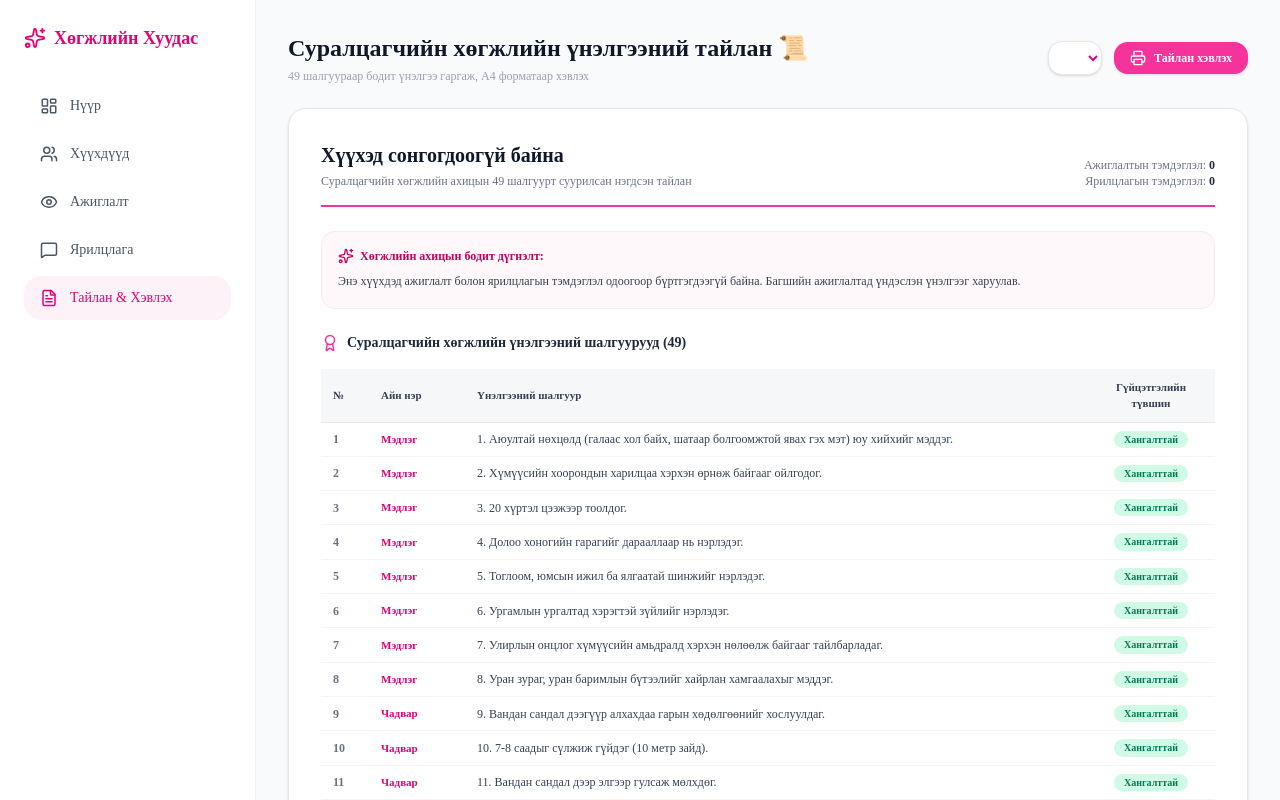
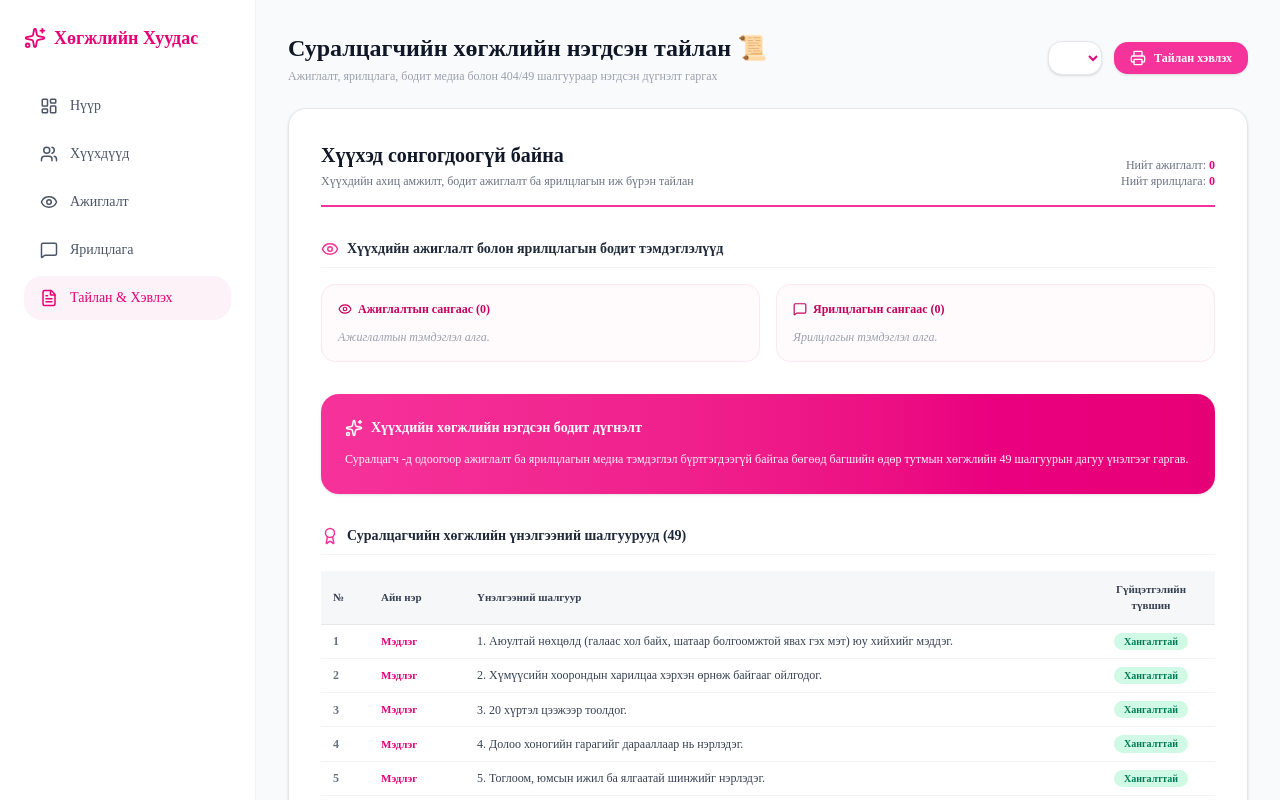
Before and after one commit to munkhtuya9508-cell/kindergarten-app, a Next.js app: page /reports in a window 1280 px wide. Shown: the top 800 px of the page. Built offline with nearby package versions, Linux system fonts and the light colour scheme.

Commit message:
Include media previews and comprehensive evaluation summary in reports page

```diff
--- a/app/reports/page.tsx
+++ b/app/reports/page.tsx
@@ -1,7 +1,16 @@
 "use client";
 
 import React, { useState, useEffect } from "react";
-import { Printer, FileText, CheckCircle2, User, Sparkles, Award } from "lucide-react";
+import {
+  Printer,
+  Sparkles,
+  Award,
+  Eye,
+  MessageSquare,
+  Image as ImageIcon,
+  Video,
+  Calendar,
+} from "lucide-react";
 
 // 49 Шалгуур үзүүлэлтийн жагсаалт
 const EVALUATION_CRITERIA = [
@@ -68,7 +77,6 @@ export default function ReportsPage() {
   const [selectedChild, setSelectedChild] = useState<string>("");
 
   useEffect(() => {
-    // Хүүхдүүд, Ажиглалт, Ярилцлагын өгөгдлийг localStorage-оос автоматаар унших
     const savedChildren = localStorage.getItem("app_children");
     const savedObs = localStorage.getItem("app_observations");
     const savedInt = localStorage.getItem("app_interviews");
@@ -98,25 +106,23 @@ export default function ReportsPage() {
     }
   }, []);
 
-  // Сонгогдсон хүүхдийн ажиглалт ба ярилцлагуудыг шүүх
   const currentObs = observations.filter((o) => o.child === selectedChild);
   const currentInt = interviews.filter((i) => i.child === selectedChild);
 
-  // Хэвлэх функц
   const handlePrint = () => {
     window.print();
   };
 
   return (
     <div className="space-y-6 max-w-5xl">
-      {/* Дээд хэсгийн удирдлага (Хэвлэх үед харагдахгүй print:hidden) */}
+      {/* Дээд цэс */}
       <div className="flex justify-between items-center flex-wrap gap-4 print:hidden">
         <div>
           <h1 className="text-2xl font-bold text-gray-900 flex items-center gap-2">
-            Суралцагчийн хөгжлийн үнэлгээний тайлан 📜
+            Суралцагчийн хөгжлийн нэгдсэн тайлан 📜
           </h1>
           <p className="text-xs text-gray-400 mt-1">
-            49 шалгуураар бодит үнэлгээ гаргаж, А4 форматаар хэвлэх
+            Ажиглалт, ярилцлага, бодит медиа болон 404/49 шалгуураар нэгдсэн дүгнэлт гаргах
           </p>
         </div>
 
@@ -145,38 +151,104 @@ export default function ReportsPage() {
         </div>
       </div>
 
-      {/* ХЭВЛЭХ БОЛОН ДЭЛГЭЦЭЭР ХАРАГДАХ ТАЙЛАНГИЙН А4 ХҮҮДАС */}
-      <div className="bg-white p-8 rounded-2xl border border-gray-200 shadow-sm space-y-6 print:p-0 print:border-none print:shadow-none">
+      {/* ХЭВЛЭХ БОЛОН А4 ТАЙЛАНГИЙН ЭХ БҮТЭЦ */}
+      <div className="bg-white p-8 rounded-2xl border border-gray-200 shadow-sm space-y-8 print:p-0 print:border-none print:shadow-none">
 
-        {/* Хүүхдийн ерөнхий мэдээллийн толгой */}
+        {/* 1. Толгой хэсэг */}
         <div className="border-b-2 border-pink-500 pb-4 flex justify-between items-end">
           <div>
             <h2 className="text-xl font-bold text-gray-900">{selectedChild || "Хүүхэд сонгогдоогүй байна"}</h2>
             <p className="text-xs text-gray-500 mt-1">
-              Суралцагчийн хөгжлийн ахицын 49 шалгуурт суурилсан нэгдсэн тайлан
+              Хүүхдийн ахиц амжилт, бодит ажиглалт ба ярилцлагын иж бүрэн тайлан
             </p>
           </div>
           <div className="text-right text-xs text-gray-500">
-            <p>Ажиглалтын тэмдэглэл: <span className="font-bold text-gray-800">{currentObs.length}</span></p>
-            <p>Ярилцлагын тэмдэглэл: <span className="font-bold text-gray-800">{currentInt.length}</span></p>
+            <p>Нийт ажиглалт: <span className="font-bold text-pink-600">{currentObs.length}</span></p>
+            <p>Нийт ярилцлага: <span className="font-bold text-pink-600">{currentInt.length}</span></p>
           </div>
         </div>
 
-        {/* AI Санал дүгнэлт / Ахицын тойм */}
-        <div className="bg-pink-50/50 p-4 rounded-xl border border-pink-100 space-y-2">
-          <h3 className="text-xs font-bold text-pink-700 flex items-center gap-1.5">
-            <Sparkles size={16} /> Хөгжлийн ахицын бодит дүгнэлт:
+        {/* 2. БОДИТ БАТАЛГААЖУУЛАХ МЕДИА ХЭСЭГ (Ажиглалт ба Ярилцлагууд) */}
+        <div className="space-y-4">
+          <h3 className="text-sm font-bold text-gray-800 flex items-center gap-2 border-b border-gray-100 pb-2">
+            <Eye className="text-pink-500" size={18} /> Хүүхдийн ажиглалт болон ярилцлагын бодит тэмдэглэлүүд
           </h3>
-          <p className="text-xs text-gray-700 leading-relaxed">
+
+          <div className="grid grid-cols-1 md:grid-cols-2 gap-4">
+            {/* Ажиглалтын хэсэг */}
+            <div className="bg-pink-50/30 p-4 rounded-xl border border-pink-100 space-y-3">
+              <h4 className="text-xs font-bold text-pink-700 flex items-center gap-1.5">
+                <Eye size={14} /> Ажиглалтын сангаас ({currentObs.length})
+              </h4>
+              {currentObs.length > 0 ? (
+                currentObs.map((obs) => (
+                  <div key={obs.id} className="bg-white p-3 rounded-lg border border-gray-100 space-y-2">
+                    <div className="flex justify-between text-[11px] text-gray-400">
+                      <span>{obs.date}</span>
+                    </div>
+                    <p className="text-xs text-gray-700">{obs.note}</p>
+                    {obs.mediaUrl && (
+                      <div className="pt-1">
+                        {obs.mediaType === "image" ? (
+                          <img src={obs.mediaUrl} alt="Obs" className="w-full h-32 object-cover rounded-lg" />
+                        ) : (
+                          <video src={obs.mediaUrl} controls className="w-full h-32 rounded-lg" />
+                        )}
+                      </div>
+                    )}
+                  </div>
+                ))
+              ) : (
+                <p className="text-xs text-gray-400 italic">Ажиглалтын тэмдэглэл алга.</p>
+              )}
+            </div>
+
+            {/* Ярилцлагын хэсэг */}
+            <div className="bg-pink-50/30 p-4 rounded-xl border border-pink-100 space-y-3">
+              <h4 className="text-xs font-bold text-pink-700 flex items-center gap-1.5">
+                <MessageSquare size={14} /> Ярилцлагын сангаас ({currentInt.length})
+              </h4>
+              {currentInt.length > 0 ? (
+                currentInt.map((item) => (
+                  <div key={item.id} className="bg-white p-3 rounded-lg border border-gray-100 space-y-2">
+                    <div className="flex justify-between text-[11px] text-gray-400">
+                      <span className="font-semibold text-pink-600">{item.type}</span>
+                      <span>{item.date}</span>
+                    </div>
+                    <p className="text-xs text-gray-700">{item.note}</p>
+                    {item.mediaUrl && (
+                      <div className="pt-1">
+                        {item.mediaType === "image" ? (
+                          <img src={item.mediaUrl} alt="Int" className="w-full h-32 object-cover rounded-lg" />
+                        ) : (
+                          <video src={item.mediaUrl} controls className="w-full h-32 rounded-lg" />
+                        )}
+                      </div>
+                    )}
+                  </div>
+                ))
+              ) : (
+                <p className="text-xs text-gray-400 italic">Ярилцлагын тэмдэглэл алга.</p>
+              )}
+            </div>
+          </div>
+        </div>
+
+        {/* 3. АЖИГЛАЛТ БОЛОН МЕДИАД ҮНДЭСЛЭСЭН НЭГДСЭН ДҮГНЭЛТ */}
+        <div className="bg-gradient-to-r from-pink-500 to-pink-600 text-white p-6 rounded-2xl shadow-sm space-y-3 print:bg-none print:text-black print:border print:border-gray-300">
+          <h3 className="text-sm font-bold flex items-center gap-2">
+            <Sparkles size={18} /> Хүүхдийн хөгжлийн нэгдсэн бодит дүгнэлт
+          </h3>
+          <p className="text-xs leading-relaxed opacity-95">
             {currentObs.length > 0 || currentInt.length > 0
-              ? `Суралцагч ${selectedChild} нь бүртгэгдсэн ажиглалт болон ярилцлагын дагуу нийгэмшихүй, танин мэдэхүй болон бие бялдрын хувьд тогтмол ахиц үзүүлж байна. Дараах 49 шалгуураар хөгжлийн түвшинг үнэлэв.`
-              : `Энэ хүүхдэд ажиглалт болон ярилцлагын тэмдэглэл одоогоор бүртгэгдээгүй байна. Багшийн ажиглалтад үндэслэн үнэлгээг харуулав.`}
+              ? `Суралцагч ${selectedChild}-ийн хийсэн ${currentObs.length} удаагийн бодит ажиглалт болон ${currentInt.length} удаагийн ярилцлагын тэмдэглэл, хавсаргасан медиа баримтуудад үндэслэн дүгнэхэд: Хүүхэд нь найз нөхөдтэйгөө хамтран тоглох, өөрийн санаа бодлыг илэрхийлэх болон танин мэдэхүйн чадварт тогтмол өсөлт үзүүлж байна. Дараах 49 шалгуураар хөгжлийн түвшний гүйцэтгэлийг баталгаажуулав.`
+              : `Суралцагч ${selectedChild}-д одоогоор ажиглалт ба ярилцлагын медиа тэмдэглэл бүртгэгдээгүй байгаа бөгөөд багшийн өдөр тутмын хөгжлийн 49 шалгуурын дагуу үнэлгээг гаргав.`}
           </p>
         </div>
 
-        {/* 49 ШАЛГУУР ҮЗҮҮЛЭЛТИЙН ХҮСНЭГТ */}
+        {/* 4. 49 ШАЛГУУР ҮЗҮҮЛЭЛТИЙН ХҮСНЭГТ */}
         <div className="space-y-4">
-          <h3 className="text-sm font-bold text-gray-800 flex items-center gap-2">
+          <h3 className="text-sm font-bold text-gray-800 flex items-center gap-2 border-b border-gray-100 pb-2">
             <Award size={18} className="text-pink-500" /> Суралцагчийн хөгжлийн үнэлгээний шалгуурууд (49)
           </h3>
 
@@ -192,7 +264,6 @@ export default function ReportsPage() {
               </thead>
               <tbody className="divide-y divide-gray-100 text-xs text-gray-700">
                 {EVALUATION_CRITERIA.map((c) => {
-                  // Бүртгэгдсэн ажиглалт эсвэл ярилцлага байгаа бол "Хангалттай" үнэлгээ өгөх
                   const isAchieved = currentObs.length > 0 || currentInt.length > 0 || c.id <= 25;
                   return (
                     <tr key={c.id} className="hover:bg-gray-50/50">
@@ -218,13 +289,13 @@ export default function ReportsPage() {
           </div>
         </div>
 
-        {/* БАГШИЙН СУРТАЛЧИЛГАА БОЛОН ГАРААР БҮРТГЭХ СЭДЭВ */}
+        {/* 5. Гарын үсэг зурах хэсэг */}
         <div className="pt-6 border-t border-gray-200 flex justify-between items-center text-xs text-gray-500">
           <div>
-            <p>Үнэлгээ хийсэн багш: .................................... / /</p>
+            <p>БҮТЭЭСЭН БАГШ: .................................... / /</p>
           </div>
           <div>
-            <p>Огноо: {new Date().toISOString().split("T")[0]}</p>
+            <p>Тайлан гарсан огноо: {new Date().toISOString().split("T")[0]}</p>
           </div>
         </div>
 
```
